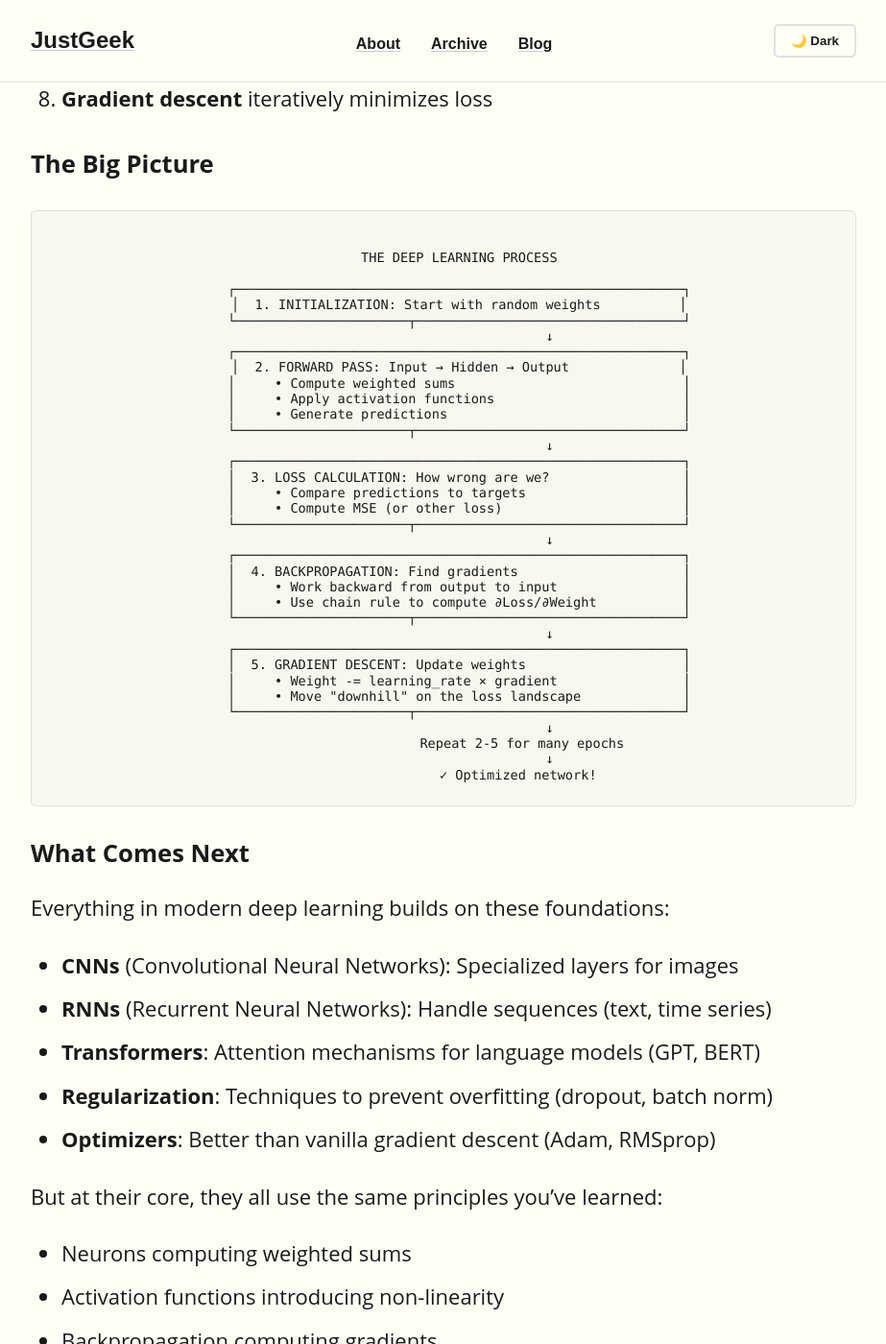
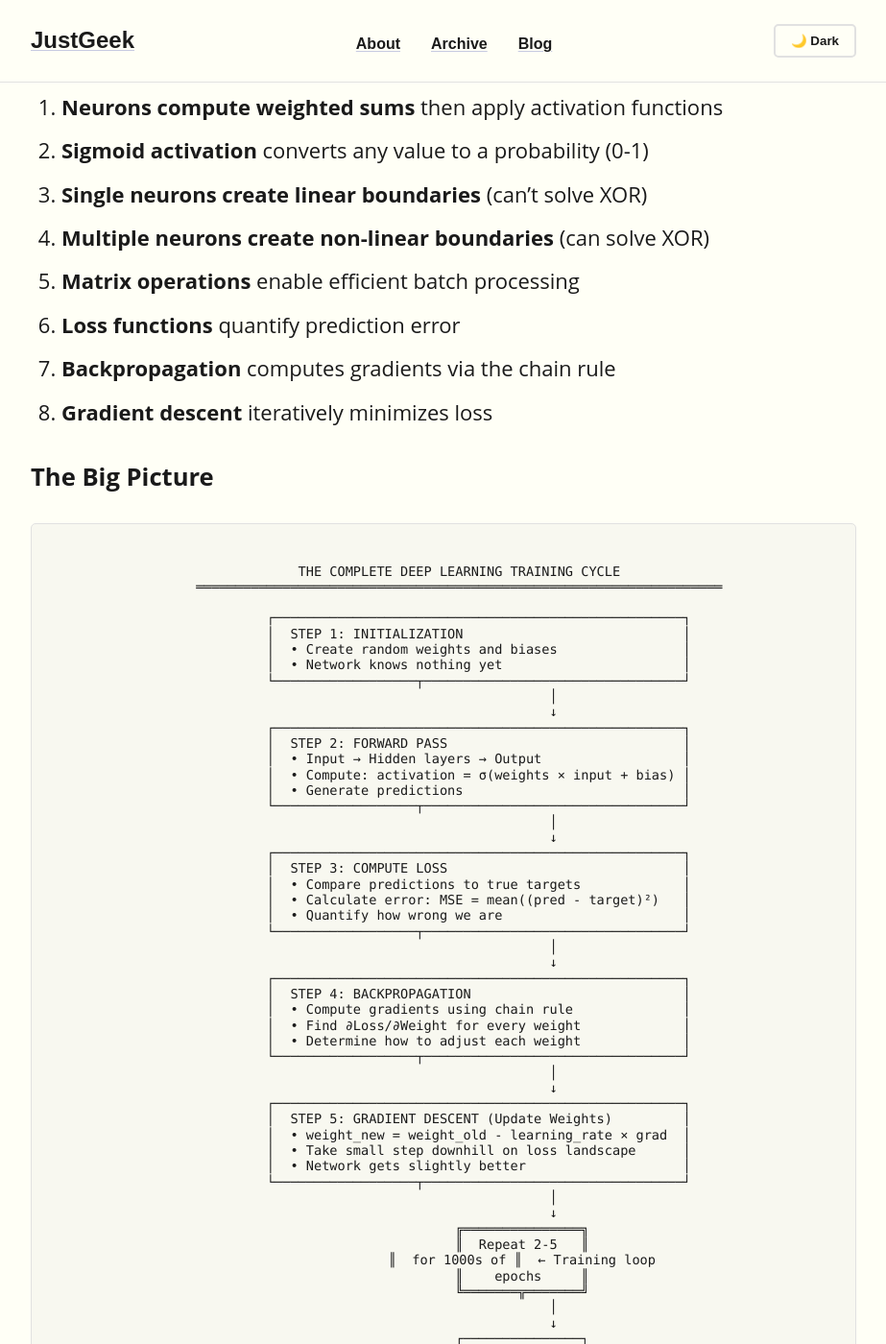
Before and after one commit to ssime-git/JustGeek, a Jekyll site: the page built from _posts/2025-12-06-a-neuron-is-all-you-need.md, in a window 1280 px wide and 1400 px high, scrolled down 18647 px. Shown: the whole window at 96% size, without its empty margins (178-1101 px from the left). Built offline with Jekyll 4.4.1, drawn with Linux system fonts in a browser that asks for light colours; some of the changed text lies outside the part shown.

Commit message:
fix: improve ASCII art alignment and formatting
Fixed all ASCII visualizations for better rendering:

1. XOR Truth Table
   - Added proper column spacing
   - Used box-drawing characters for borders
   - Clearer labels

2. Neuron Structure Diagram
   - Improved layout showing inputs → weights → computation → output
   - Added mathematical formula at bottom
   - Better visual flow

3. Two-Layer Network Architecture
   - Redesigned with boxes for neurons
   - Clear connection lines
   - Labeled what each neuron learns (OR/AND)
   - Added explanation section

4. MSE Calculation Table
   - Aligned columns properly
   - Added sum and average calculation steps
   - Clear visual separation

5. Gradient Descent Visualization
   - Clearer step-by-step descent
   - Better axis labels
   - Added explanatory text

6. Training Cycle Flowchart
   - Improved step boxes
   - Clear arrows showing flow
   - Added detail to each step
   - Visual training loop indicator

All diagrams now use:
- Consistent spacing for monospace rendering
- Box-drawing characters (═, ─, │, ┌, └, etc.)
- Proper alignment across all lines
- Clear visual hierarchy

````diff
--- a/_posts/2025-12-06-a-neuron-is-all-you-need.md
+++ b/_posts/2025-12-06-a-neuron-is-all-you-need.md
@@ -55,19 +55,23 @@ An artificial neuron performs two fundamental steps:
 Let's visualize this structure:
 
 <pre class="ascii-art"><code>
-         INPUTS          WEIGHTS        COMPUTATION           OUTPUT
-
-    x₁ = 0.8 ────────→   w₁ = 0.5 ┐
-                                  │
-    x₂ = 0.6 ────────→   w₂ = 0.7 ├──→ Σ(wᵢxᵢ) + b ──→ σ(z) ──→ 0.76
-                                  │
-    x₃ = 0.9 ────────→   w₃ = 0.3 ┘
-
-    bias = 0.1 ───────────────────┘
-
-    Where: Σ(wᵢxᵢ) = w₁x₁ + w₂x₂ + w₃x₃
-           z = Σ(wᵢxᵢ) + b
-           σ(z) = sigmoid activation function
+    ANATOMY OF AN ARTIFICIAL NEURON
+    ═══════════════════════════════════════════════════════════════════
+
+     INPUTS          WEIGHTS         WEIGHTED SUM      ACTIVATION    OUTPUT
+
+                                                           ┌─────┐
+    x₁ = 0.8 ───→ × w₁ = 0.5 ──┐                          │     │
+                                │                          │     │
+    x₂ = 0.6 ───→ × w₂ = 0.7 ──┼──→ Σ = 1.07 ──→ z ───→ σ(z) ──→ 0.76
+                                │     +0.10         +b     │     │
+    x₃ = 0.9 ───→ × w₃ = 0.3 ──┘      ────                │     │
+                                       1.17                └─────┘
+    bias b = 0.1 ────────────────────────┘
+
+    ═══════════════════════════════════════════════════════════════════
+    Formula:  output = σ(w₁x₁ + w₂x₂ + w₃x₃ + b)
+    Where:    σ(z) = sigmoid activation = 1 / (1 + e⁻ᶻ)
 </code></pre>
 
 ### A Practical Example: Should I Go Running?
@@ -460,21 +464,27 @@ What if we use **two neurons** in a hidden layer, each creating their own linear
 Here's the architecture:
 
 <pre class="ascii-art"><code>
-    INPUT LAYER      HIDDEN LAYER           OUTPUT LAYER
-                     (2 neurons)             (1 neuron)
-
-    x₁ = Input1 ───┬─────→ [Neuron A] ───┐
-                   │                      │
-                   │       (learns OR)    ├──→ [Output] ──→ Prediction
-                   │                      │    (combines
-    x₂ = Input2 ───┴─────→ [Neuron B] ───┘     A and B)
-
-                           (learns AND)
-
-    How it solves XOR:
-    • Neuron A learns: "At least ONE input is 1" (OR)
-    • Neuron B learns: "BOTH inputs are 1" (AND)
-    • Output neuron learns: "A is true BUT B is false" (OR AND NOT AND = XOR)
+    TWO-LAYER NEURAL NETWORK ARCHITECTURE
+    ══════════════════════════════════════════════════════════════
+
+    INPUT LAYER         HIDDEN LAYER              OUTPUT LAYER
+                        (2 neurons)                (1 neuron)
+
+                      ┌──────────────┐
+    x₁ (Input 1) ────→│  Neuron A    │───┐
+                 ╲    │  (learns OR) │   │
+                  ╲   └──────────────┘   │      ┌─────────────┐
+                   ╲                     ├─────→│   Output    │──→ Prediction
+                    ╲ ┌──────────────┐   │      │  (combines  │
+    x₂ (Input 2) ────→│  Neuron B    │───┘      │   A and B)  │
+                      │ (learns AND) │          └─────────────┘
+                      └──────────────┘
+
+    ══════════════════════════════════════════════════════════════
+    How XOR is solved:
+    • Neuron A fires when: At least ONE input is 1  (OR logic)
+    • Neuron B fires when: BOTH inputs are 1        (AND logic)
+    • Output computes:     A is true BUT B is false (XOR logic)
 </code></pre>
 
 ### Building a Two-Layer Network
@@ -808,19 +818,22 @@ MSE = (1/n) × Σ(prediction - target)²
 ```
 
 <pre class="ascii-art"><code>
-    LOSS CALCULATION EXAMPLE
-
-    Sample  │  Target  │  Prediction  │  Error  │  Squared Error
-    ────────┼──────────┼──────────────┼─────────┼───────────────
-      [0,0] │    0     │    0.002     │  0.002  │     0.000004
-      [0,1] │    1     │    0.998     │ -0.002  │     0.000004
-      [1,0] │    1     │    0.997     │ -0.003  │     0.000009
-      [1,1] │    0     │    0.003     │  0.003  │     0.000009
-    ────────┴──────────┴──────────────┴─────────┴───────────────
-                                         MSE = Average = 0.0000065
-
-    Low MSE = Good predictions ✓
-    High MSE = Bad predictions ✗
+    MEAN SQUARED ERROR (MSE) CALCULATION
+    ══════════════════════════════════════════════════════════════════════
+
+    Sample    Target    Prediction    Error         Squared Error
+    ──────────────────────────────────────────────────────────────────────
+     [0,0]      0         0.002       +0.002         0.000004
+     [0,1]      1         0.998       -0.002         0.000004
+     [1,0]      1         0.997       -0.003         0.000009
+     [1,1]      0         0.003       +0.003         0.000009
+    ──────────────────────────────────────────────────────────────────────
+                                      Sum:           0.000026
+                                      Average (÷4):  0.0000065  ← MSE
+
+    ══════════════════════════════════════════════════════════════════════
+    Low MSE  = Good predictions (errors close to 0) ✓
+    High MSE = Bad predictions  (errors far from 0) ✗
 </code></pre>
 
 <div class="pyodide-cell" id="cell-mse">
@@ -927,23 +940,30 @@ Imagine the loss function as a mountainous landscape. Your current weights place
 But how do you know which direction is downhill? That's where **gradients** come in.
 
 <pre class="ascii-art"><code>
-    GRADIENT DESCENT VISUALIZATION
+    GRADIENT DESCENT: Walking Downhill to Minimize Loss
+    ════════════════════════════════════════════════════════════
 
          Loss
-          ↑
-       ▲  │
-      ╱ ╲ │        ●  ← Start here (random weights, high loss)
-     ╱   ╲│       ╱
-    ╱     │●     ╱   Gradient tells us: "go this way ↓"
-   ╱      │ ╲   ╱
-  ╱       │  ● ╱
- ╱        │   ●        ← Each step follows the gradient
-╱─────────┼────●───────────────→ Weights
-          │     ╲
-          │      ●  ← Eventually reach minimum (optimal weights)
-
-    Key Idea: Gradient = direction of steepest increase
-              We move OPPOSITE to the gradient (downhill)
+          ▲
+          │
+          │    ●                  ← Start: Random weights
+          │   ╱ ╲                    High loss
+          │  ╱   ╲
+          │ ╱     ●               ← Step 1: Follow gradient down
+          │╱       ╲
+          │         ●             ← Step 2: Keep descending
+          │          ╲
+          │           ●           ← Step 3: Getting closer
+          │            ╲
+          │             ●         ← Step 4: Nearly there
+          │              ╲
+    ──────┼───────────────●──────────────→ Weights
+          │                ▲
+          │                └─ Goal: Minimum loss (optimal weights)
+
+    ════════════════════════════════════════════════════════════
+    Gradient = Direction of steepest INCREASE in loss
+    We move OPPOSITE to gradient = Go DOWNHILL = Reduce loss
 </code></pre>
 
 ### Computing Gradients: The Chain Rule
@@ -1410,40 +1430,62 @@ Congratulations! You've built a complete neural network from scratch and underst
 ### The Big Picture
 
 <pre class="ascii-art"><code>
-    THE DEEP LEARNING PROCESS
-
-    ┌─────────────────────────────────────────────────────────┐
-    │  1. INITIALIZATION: Start with random weights          │
-    └──────────────────────┬──────────────────────────────────┘
-                           ↓
-    ┌─────────────────────────────────────────────────────────┐
-    │  2. FORWARD PASS: Input → Hidden → Output              │
-    │     • Compute weighted sums                             │
-    │     • Apply activation functions                        │
-    │     • Generate predictions                              │
-    └──────────────────────┬──────────────────────────────────┘
-                           ↓
-    ┌─────────────────────────────────────────────────────────┐
-    │  3. LOSS CALCULATION: How wrong are we?                 │
-    │     • Compare predictions to targets                    │
-    │     • Compute MSE (or other loss)                       │
-    └──────────────────────┬──────────────────────────────────┘
-                           ↓
-    ┌─────────────────────────────────────────────────────────┐
-    │  4. BACKPROPAGATION: Find gradients                     │
-    │     • Work backward from output to input                │
-    │     • Use chain rule to compute ∂Loss/∂Weight           │
-    └──────────────────────┬──────────────────────────────────┘
-                           ↓
-    ┌─────────────────────────────────────────────────────────┐
-    │  5. GRADIENT DESCENT: Update weights                    │
-    │     • Weight -= learning_rate × gradient                │
-    │     • Move "downhill" on the loss landscape             │
-    └──────────────────────┬──────────────────────────────────┘
-                           ↓
-                    Repeat 2-5 for many epochs
-                           ↓
-                   ✓ Optimized network!
+    THE COMPLETE DEEP LEARNING TRAINING CYCLE
+    ═══════════════════════════════════════════════════════════════════
+
+         ┌────────────────────────────────────────────────────┐
+         │  STEP 1: INITIALIZATION                            │
+         │  • Create random weights and biases                │
+         │  • Network knows nothing yet                       │
+         └──────────────────┬─────────────────────────────────┘
+                            │
+                            ↓
+         ┌────────────────────────────────────────────────────┐
+         │  STEP 2: FORWARD PASS                              │
+         │  • Input → Hidden layers → Output                  │
+         │  • Compute: activation = σ(weights × input + bias) │
+         │  • Generate predictions                            │
+         └──────────────────┬─────────────────────────────────┘
+                            │
+                            ↓
+         ┌────────────────────────────────────────────────────┐
+         │  STEP 3: COMPUTE LOSS                              │
+         │  • Compare predictions to true targets             │
+         │  • Calculate error: MSE = mean((pred - target)²)   │
+         │  • Quantify how wrong we are                       │
+         └──────────────────┬─────────────────────────────────┘
+                            │
+                            ↓
+         ┌────────────────────────────────────────────────────┐
+         │  STEP 4: BACKPROPAGATION                           │
+         │  • Compute gradients using chain rule              │
+         │  • Find ∂Loss/∂Weight for every weight             │
+         │  • Determine how to adjust each weight             │
+         └──────────────────┬─────────────────────────────────┘
+                            │
+                            ↓
+         ┌────────────────────────────────────────────────────┐
+         │  STEP 5: GRADIENT DESCENT (Update Weights)         │
+         │  • weight_new = weight_old - learning_rate × grad  │
+         │  • Take small step downhill on loss landscape      │
+         │  • Network gets slightly better                    │
+         └──────────────────┬─────────────────────────────────┘
+                            │
+                            ↓
+                    ╔═══════════════╗
+                    ║  Repeat 2-5   ║
+                    ║  for 1000s of ║  ← Training loop
+                    ║    epochs     ║
+                    ╚═══════╦═══════╝
+                            │
+                            ↓
+                    ┌───────────────┐
+                    │   ✓ DONE!     │
+                    │ Trained model │
+                    │  ready to use │
+                    └───────────────┘
+
+    ═══════════════════════════════════════════════════════════════════
 </code></pre>
 
 ### What Comes Next
````
Also changed, not shown: other parts of _posts/2025-12-06-a-neuron-is-all-you-need.md (+9 -9 lines).
